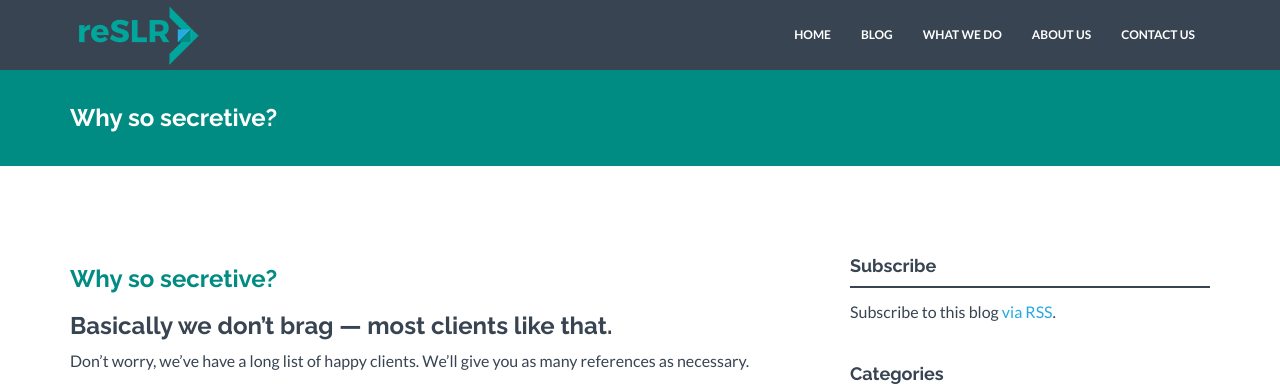
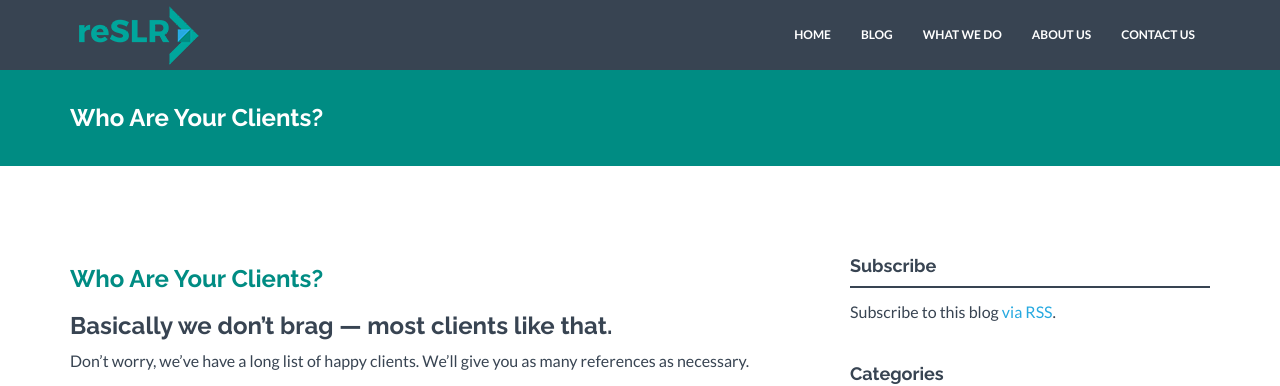
Before and after one commit to reslr/reslr.github.io, a Jekyll site: the page built from _posts/question/2014-03-03-who-are-your-clients.markdown, in a window 1280 px wide and 1374 px high. Shown: the top 386 px of the window. Built offline with Jekyll 4.4.1, drawn with Linux system fonts in a browser that asks for light colours.

Commit message:
updating one of the questions

```diff
--- a/_posts/question/2014-03-03-your-project-name.markdown
+++ b/_posts/question/2014-03-03-who-are-your-clients.markdown
@@ -1,6 +1,6 @@
 ---
 layout: question
-title:  "Why so secretive?"
+title:  "Who Are Your Clients?"
 date:   2015-03-03 02:01:00
 author: Matthew Dorman
 categories:
```
